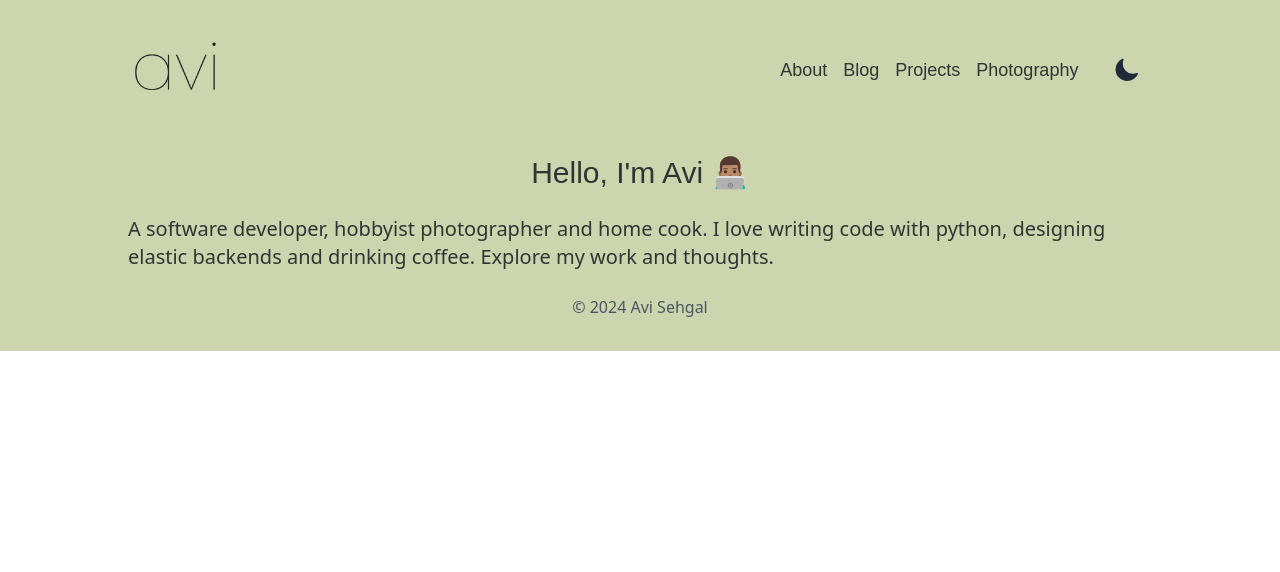
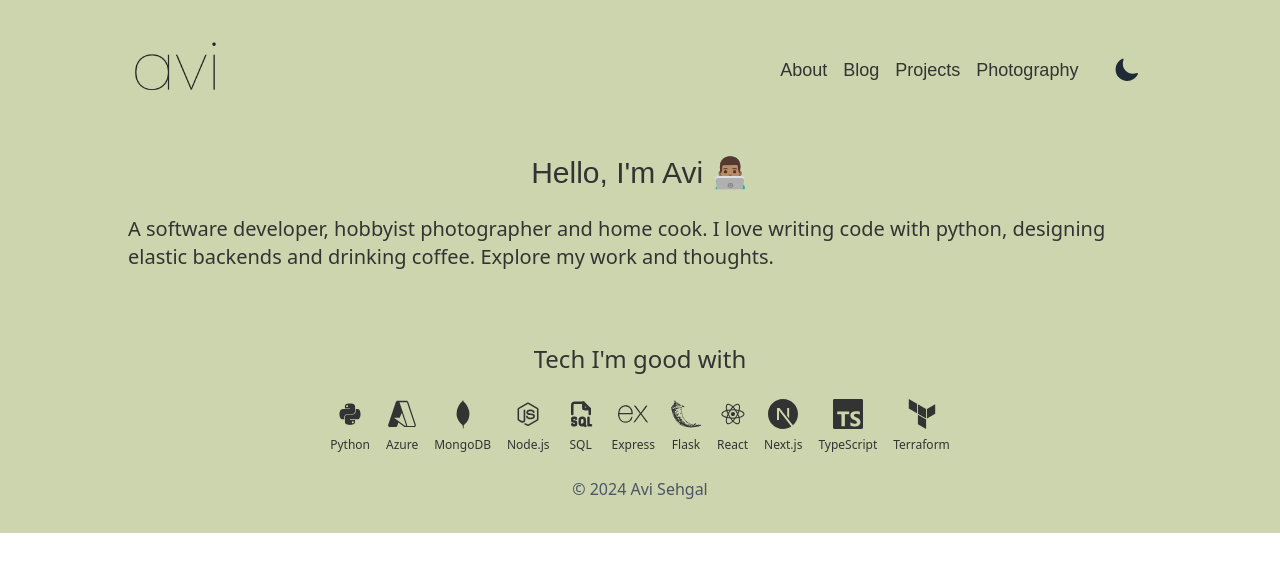
Before and after one commit to avisehgal/avisehgal, a Next.js app: page / in a window 1280 px wide. Shown: the top 572 px of the page. Built offline with nearby package versions, Linux system fonts and the light colour scheme.

Commit message:
more progress

```diff
--- a/pages/index.tsx
+++ b/pages/index.tsx
@@ -1,5 +1,34 @@
 import type { NextPage } from 'next';
-import Image from 'next/image';
+import { DiPython, DiMongodb, DiNodejsSmall, DiReact } from 'react-icons/di';
+import { SiExpress, SiFlask, SiNextdotjs, SiTypescript, SiTerraform } from 'react-icons/si';
+import { VscAzure } from "react-icons/vsc";
+import { TbFileTypeSql } from "react-icons/tb";
+
+const TechIcons = () => {
+  const icons = [
+    { icon: <DiPython />, name: 'Python' },
+    { icon: <VscAzure />, name: 'Azure' },
+    { icon: <DiMongodb />, name: 'MongoDB' },
+    { icon: <DiNodejsSmall />, name: 'Node.js' },
+    { icon: <TbFileTypeSql />, name: 'SQL' },
+    { icon: <SiExpress />, name: 'Express' },
+    { icon: <SiFlask />, name: 'Flask' },
+    { icon: <DiReact />, name: 'React' },
+    { icon: <SiNextdotjs />, name: 'Next.js' },
+    { icon: <SiTypescript />, name: 'TypeScript' },
+    { icon: <SiTerraform />, name: 'Terraform' }
+  ];
+  return (
+    <div className="flex flex-wrap justify-center gap-4">
+      {icons.map((item, index) => (
+        <div key={index} className="flex flex-col items-center cursor-pointer">
+          <div className="text-3xl hover:text-gray-500">{item.icon}</div>
+          <span className="text-xs mt-2">{item.name}</span>
+        </div>
+      ))}
+    </div>
+  );
+};
 
 const Home: NextPage = () => {
     return (
@@ -21,6 +50,16 @@ const Home: NextPage = () => {
         <main >
           <section> {/* Keep padding top to push content below the header image */}
             <p className="text-xl">A software developer, hobbyist photographer and home cook. I love writing code with python, designing elastic backends and drinking coffee. Explore my work and thoughts.</p>
+                <br></br>
+                <br></br>
+                <br></br>
+            <div className="flex items-center justify-center">
+            <p className="text-2xl">Tech I'm good with</p>
+            </div>
+            <br></br>
+            <div className="flex flex-wrap justify-center gap-4">
+            <TechIcons />
+            </div>
           </section>
         </main>
       </div>
```
